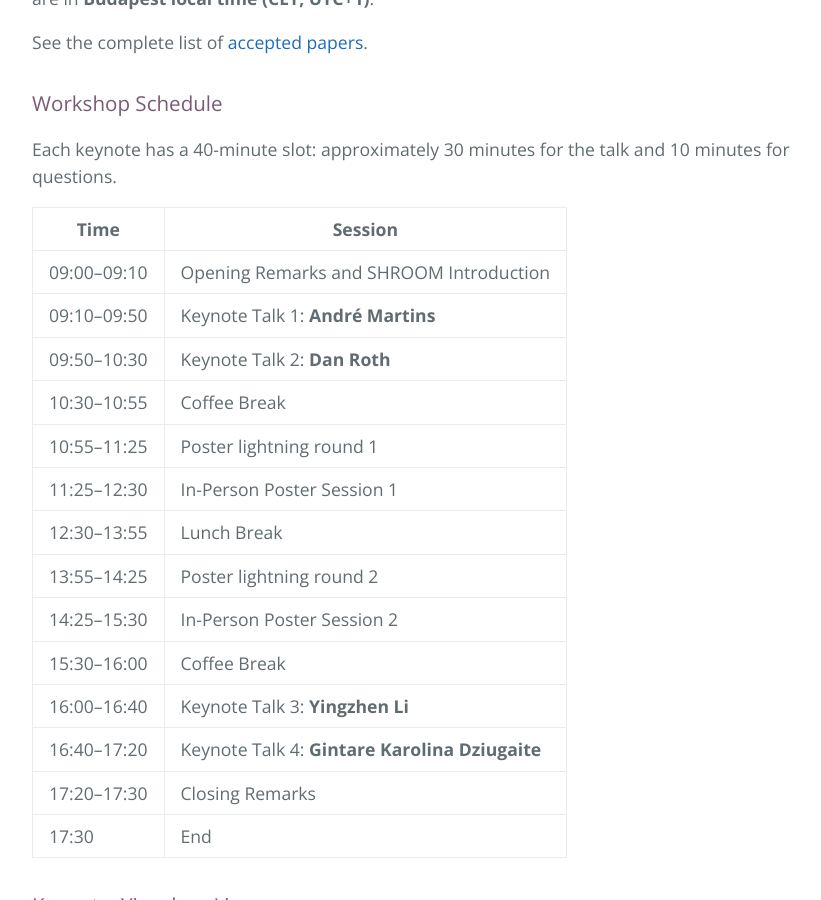
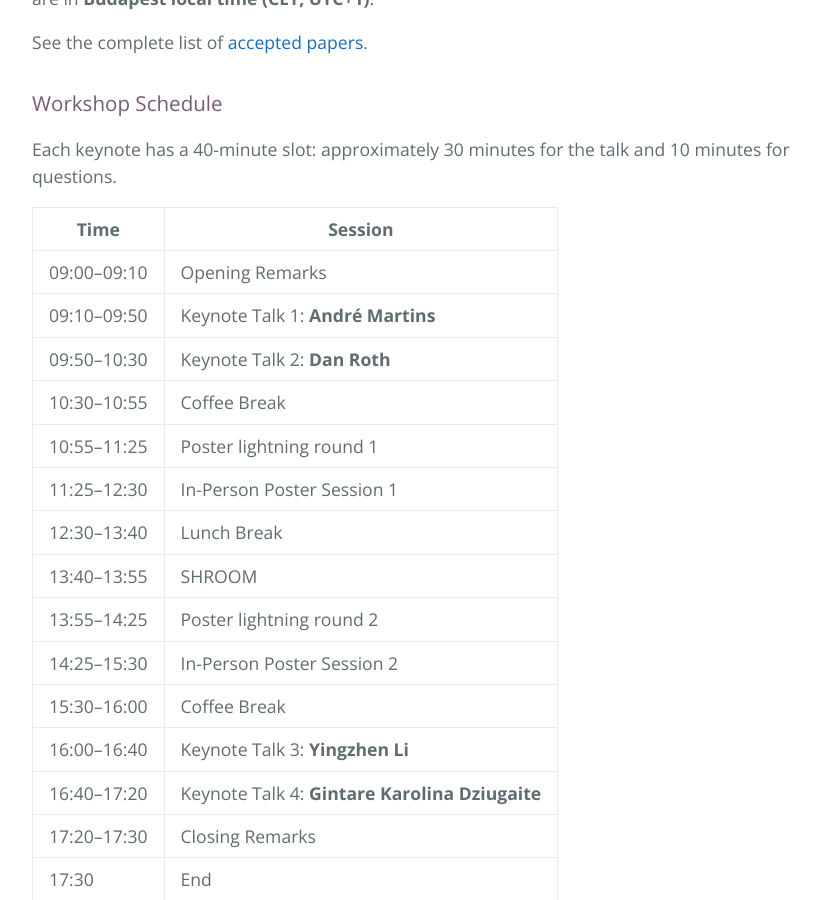
Before and after one commit to uncertainlp/uncertainlp.github.io, a Jekyll site: the page built from 2026/program.md, in a window 1280 px wide and 900 px high, scrolled down 913 px. Shown: the whole window, without its empty margins (192-1013 px from the left). Built offline with Jekyll 4.4.1, drawn with Linux system fonts in a browser that asks for light colours.

Commit message:
Add afternoon SHROOM session after 70-minute lunch

```diff
--- a/2026/program.md
+++ b/2026/program.md
@@ -13,13 +13,14 @@ Each keynote has a 40-minute slot: approximately 30 minutes for the talk and 10
 
 | Time | Session |
 |---|---|
-| 09:00–09:10 | Opening Remarks and SHROOM Introduction |
+| 09:00–09:10 | Opening Remarks |
 | 09:10–09:50 | Keynote Talk 1: **André Martins** |
 | 09:50–10:30 | Keynote Talk 2: **Dan Roth** |
 | 10:30–10:55 | Coffee Break |
 | 10:55–11:25 | Poster lightning round 1 |
 | 11:25–12:30 | In-Person Poster Session 1 |
-| 12:30–13:55 | Lunch Break |
+| 12:30–13:40 | Lunch Break |
+| 13:40–13:55 | SHROOM |
 | 13:55–14:25 | Poster lightning round 2 |
 | 14:25–15:30 | In-Person Poster Session 2 |
 | 15:30–16:00 | Coffee Break |
```
